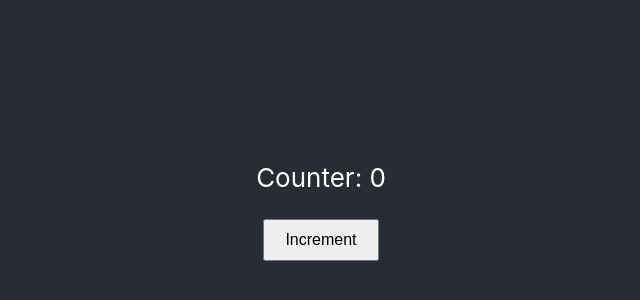
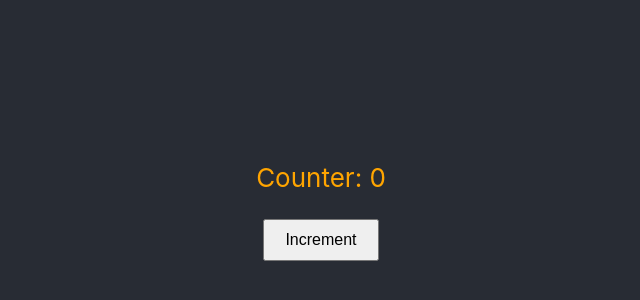
Before and after one commit to haiphan/capybaralab, a React (Create React App) app: page / in a window 1280 px wide. Shown: the part 202-502 px from the top of the page, without its empty margins (319-959 px from the left). Built offline with nearby package versions, Linux system fonts and the light colour scheme.

Commit message:
Change color

```diff
--- a/src/App.css
+++ b/src/App.css
@@ -10,7 +10,7 @@
   align-items: center;
   justify-content: center;
   font-size: calc(10px + 2vmin);
-  color: white;
+  color: orange;
 }
 
 button {
```
